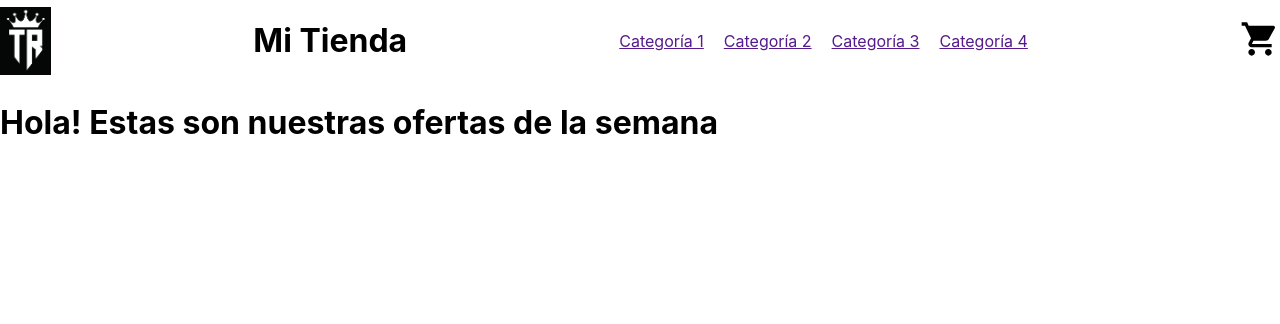
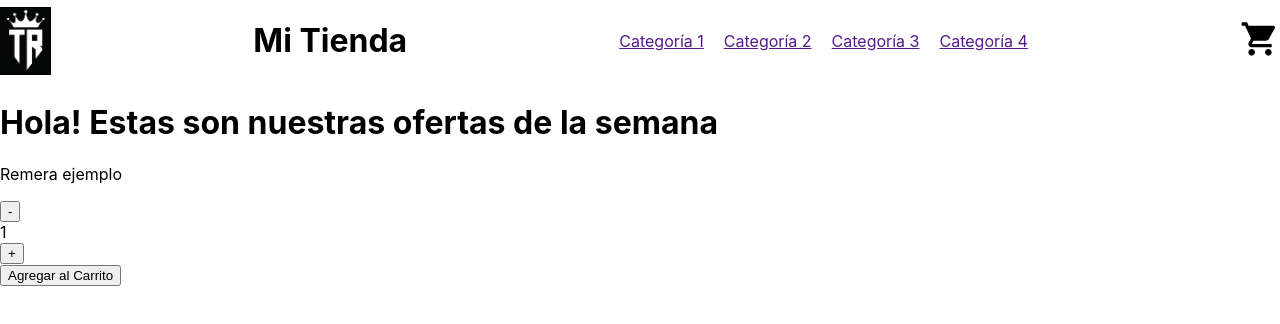
Before and after one commit to mpellegrino7/proyecto-final-react-coderhouse, a React (Create React App) app: page / in a window 1280 px wide. Shown: the top 324 px of the page. Built offline with nearby package versions, Linux system fonts and the light colour scheme.

Commit message:
Componentes II

```diff
--- /dev/null
+++ b/src/components/ItemCount/ItemCount.js
@@ -0,0 +1,33 @@
+import React, { useState } from 'react'
+
+const ItemCount = ({ initial, stock, onAdd }) => {
+  const [count, setCount] = useState(initial)
+
+  const increase = () => {
+    if (count < stock) {
+      setCount(count + 1)
+    }
+  }
+
+  const decrease = () => {
+    if (count > initial) {
+      setCount(count - 1)
+    }
+  }
+
+  return (
+    <>
+      <div>
+        <p>Remera ejemplo</p>
+      </div>
+      <button onClick={decrease}>-</button>
+      <div>{count}</div>
+      <button onClick={increase}>+</button>
+      <div>
+        <button onClick={() => onAdd(count)}>Agregar al Carrito</button>
+      </div>
+    </>
+  )
+}
+
+export default ItemCount
--- a/src/components/ItemListContainer/ItemListContainer.js
+++ b/src/components/ItemListContainer/ItemListContainer.js
@@ -1,7 +1,17 @@
 import React from 'react'
+import ItemCount from '../ItemCount/ItemCount'
+
+const onAdd = (count) => {
+  console.log(`${count} productos fueron agregados al carrito`)
+}
 
 const ItemListContainer = ({ greeting }) => {
-  return <h1>{greeting}</h1>
+  return (
+    <>
+      <h1>{greeting}</h1>
+      <ItemCount initial={1} stock={15} onAdd={onAdd} />
+    </>
+  )
 }
 
 export default ItemListContainer
```
